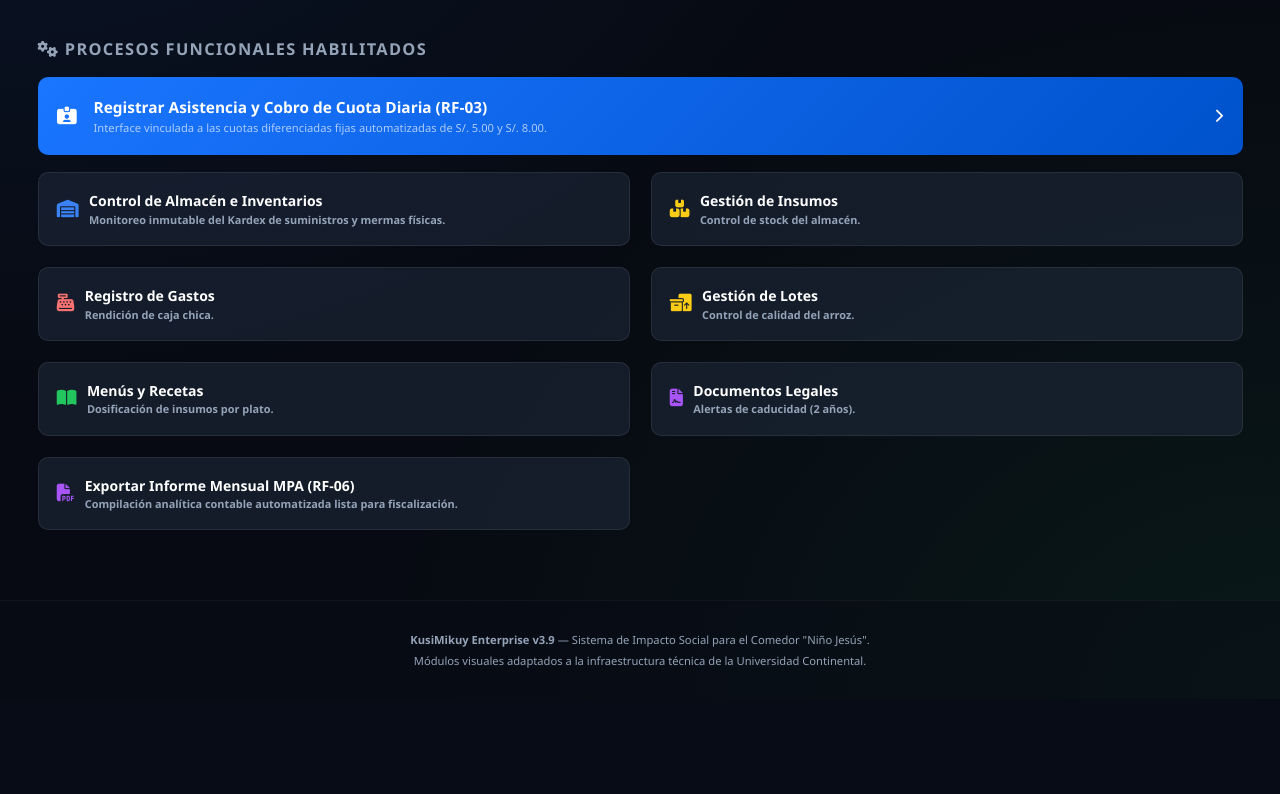
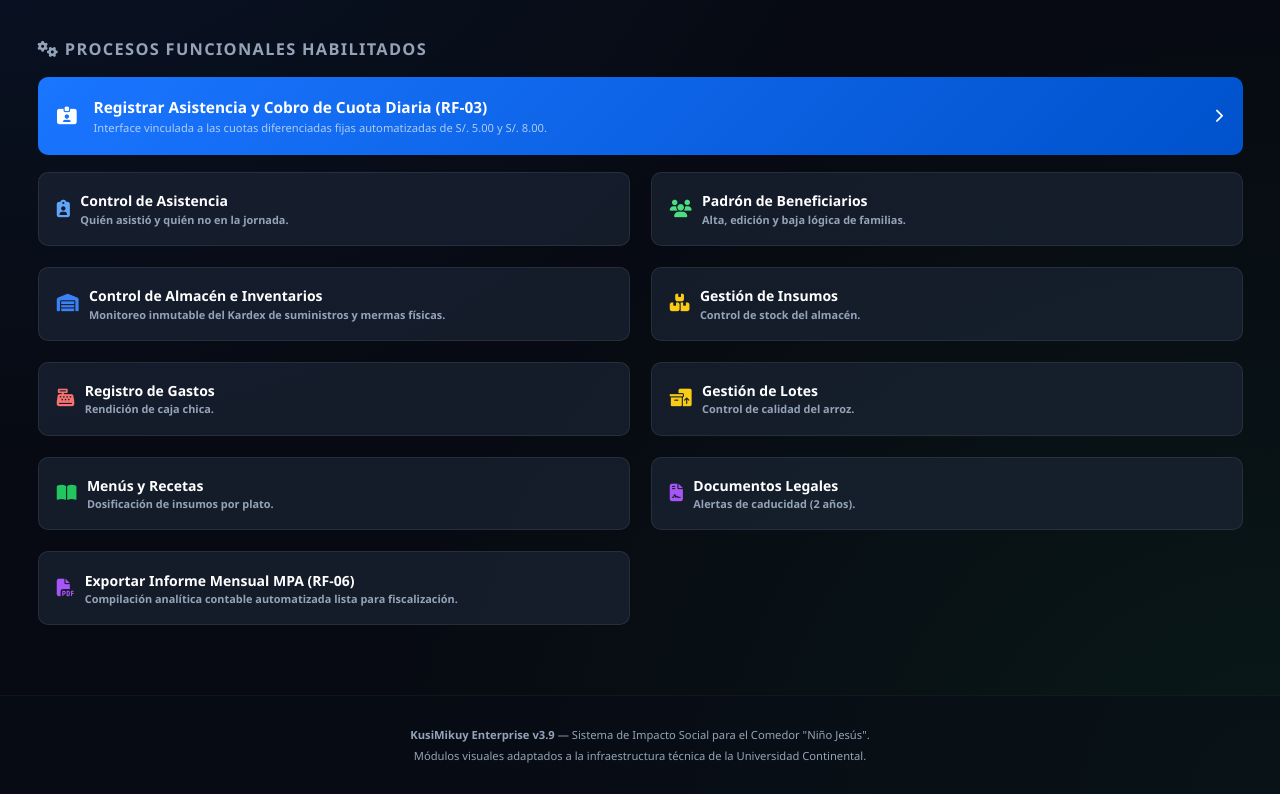
Before and after one commit to poulfernandolimachamorro-gif/kusimikuy-characato, a Laravel app: page /dashboard in a window 1280 px wide. Shown: the part 304-1098 px from the top of the page. Before the commit the page ends 972 px from the top, so only its background shows below. Run offline with Laravel 12, Linux system fonts and the light colour scheme; a user stored in the database is signed in; data comes from the database, SQL or seed files in the repository; data that the repository does not hold is empty.

Commit message:
agregando asisitencia en dasboard

```diff
--- a/resources/views/dashboard.blade.php
+++ b/resources/views/dashboard.blade.php
@@ -101,6 +101,27 @@
     </a>
 
     <div class="rejilla-acciones-secundarias">
+
+            <!-- Control de Asistencia: disponible para Encargada y Voluntario -->
+        <a href="{{ route('asistencia.control') }}" class="btn-premium secondary" style="display: flex; align-items: center; gap: 0.75rem; justify-content: flex-start; padding: 1.3rem; width: 100%;">
+            <i class="fa-solid fa-clipboard-user fa-lg" style="color: #60a5fa;"></i>
+            <div style="text-align: left;">
+                <span style="display: block; font-size: 1rem; font-weight: 700; color: #ffffff;">Control de Asistencia</span>
+                <span style="display: block; font-size: 0.78rem; margin-top: 0.1rem;" class="subtexto">Quién asistió y quién no en la jornada.</span>
+            </div>
+        </a>
+
+        @if(auth()->user()->rol === 'Encargada')
+        <!-- Padrón de Beneficiarios: gestión exclusiva de la Encargada -->
+        <a href="{{ route('beneficiarios.index') }}" class="btn-premium secondary" style="display: flex; align-items: center; gap: 0.75rem; justify-content: flex-start; padding: 1.3rem; width: 100%;">
+            <i class="fa-solid fa-users fa-lg" style="color: #4ade80;"></i>
+            <div style="text-align: left;">
+                <span style="display: block; font-size: 1rem; font-weight: 700; color: #ffffff;">Padrón de Beneficiarios</span>
+                <span style="display: block; font-size: 0.78rem; margin-top: 0.1rem;" class="subtexto">Alta, edición y baja lógica de familias.</span>
+            </div>
+        </a>
+        @endif
+
         <!-- Control de Almacén e Inventarios -->
         <a href="{{ route('kardex.index') }}" class="btn-premium secondary" style="display: flex; align-items: center; gap: 0.75rem; justify-content: flex-start; padding: 1.3rem; width: 100%;">
             <i class="fa-solid fa-warehouse fa-lg" style="color: #3b82f6;"></i>
```
